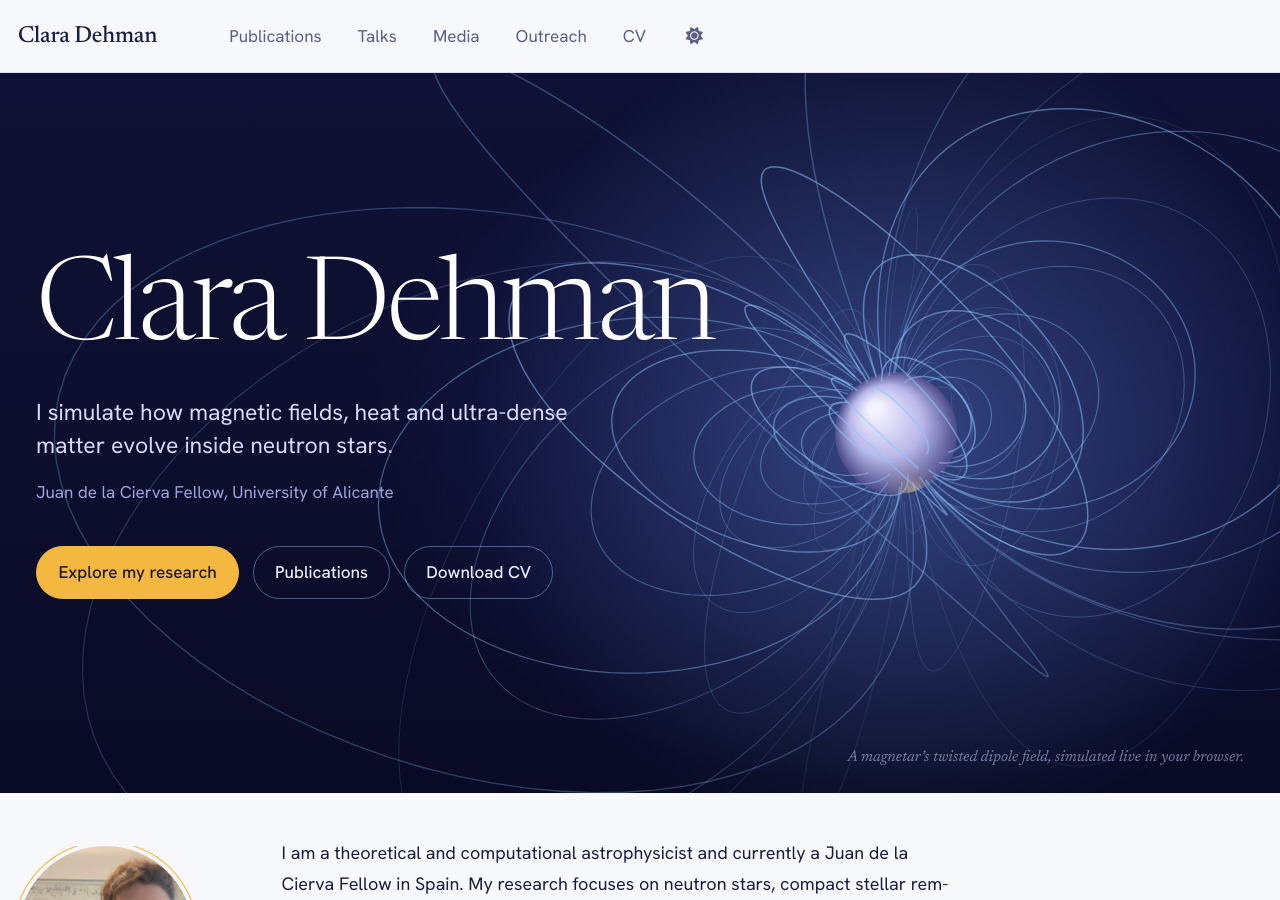
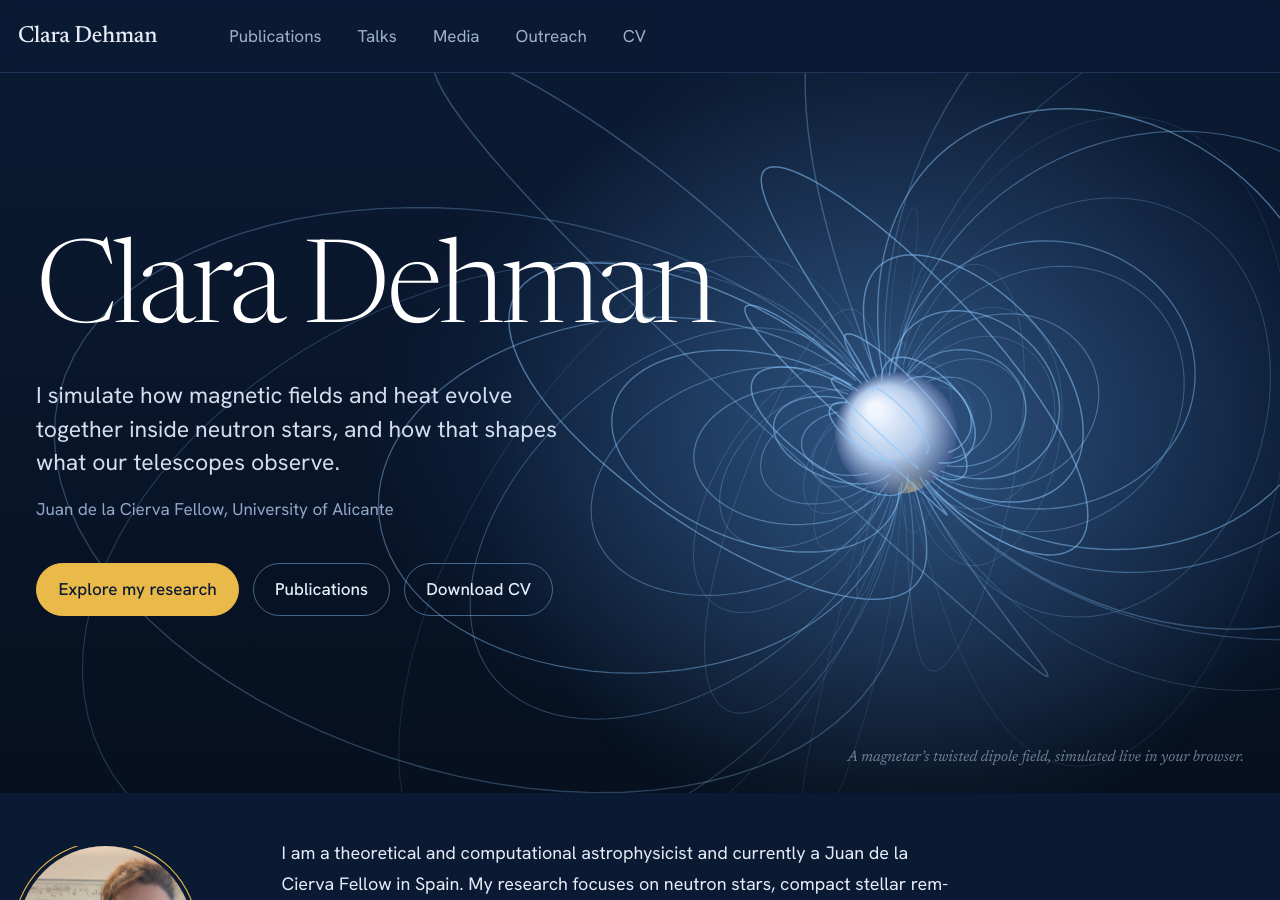
Before and after one commit to ClaraDehman/ClaraDehman.github.io, a Jekyll site: the page built from _pages/about.md, in a window 1280 px wide and 900 px high. Built offline with Jekyll 4.4.1, drawn with Linux system fonts in a browser that asks for light colours; some web fonts are replaced.

Commit message:
Night mode only, midnight-blue palette, new hero sentence

```diff
--- a/_includes/head/custom.html
+++ b/_includes/head/custom.html
@@ -12,7 +12,7 @@
 <link rel="icon" type="image/png" href="{{ base_path }}/images/favicon-192x192.png" sizes="192x192"/>
 <link rel="manifest" href="{{ base_path }}/images/manifest.json"/>
 <link rel="icon" href="/images/favicon.ico"/>
-<meta name="theme-color" content="#ffffff"/>
+<meta name="theme-color" content="#0B1A33"/>
 <link rel="stylesheet" href="{{ base_path }}/assets/css/academicons.css"/>
 
 <!-- Support for MatJax -->
--- a/_includes/home-hero.html
+++ b/_includes/home-hero.html
@@ -3,7 +3,7 @@
   <canvas id="magnetosphere" class="hero__canvas" aria-hidden="true"></canvas>
   <div class="hero__inner">
     <h1 id="hero-name" class="hero__name">{{ site.author.name }}</h1>
-    <p class="hero__lede">I simulate how magnetic fields, heat and ultra-dense matter evolve inside neutron stars.</p>
+    <p class="hero__lede">I simulate how magnetic fields and heat evolve together inside neutron stars, and how that shapes what our telescopes observe.</p>
     <p class="hero__role">{{ site.author.bio }}, University of Alicante</p>
     <nav class="hero__links" aria-label="Quick links">
       <a class="hero__btn hero__btn--primary" href="#research">Explore my research</a>
--- a/_includes/masthead.html
+++ b/_includes/masthead.html
@@ -15,9 +15,6 @@
             {% endif %}
             <li class="masthead__menu-item{% if page.url == link.url %} is-active{% endif %}"><a href="{{ domain }}{{ link.url }}"{% if page.url == link.url %} aria-current="page"{% endif %}>{{ link.title }}</a></li>
           {% endfor %}
-          <li id="theme-toggle" class="masthead__menu-item persist tail">
-            <a><i id="theme-icon" class="fa-solid fa-sun" aria-hidden="true" title="toggle theme"></i></a>
-          </li>
         </ul>
         <ul class="hidden-links hidden"></ul>
       </nav>
--- a/_sass/layout/_cosmos.scss
+++ b/_sass/layout/_cosmos.scss
@@ -1,48 +1,26 @@
 /* ==========================================================================
    COSMOS — site-specific visual layer for Clara Dehman's site.
    Loaded last in main.scss so it sits on top of the AcademicPages defaults.
-   Palette: magnetosphere indigo, cool paper, field-line blue, hotspot gold.
+   Palette: midnight navy, field-line blue, hotspot gold. Night mode only.
    ========================================================================== */
 
-:root {
-  --c-night        : #0F1236;
-  --c-night-deep   : #090B26;
-  --c-paper        : #F7F8FC;
-  --c-surface      : #FFFFFF;
-  --c-ink          : #1C1E3F;
-  --c-muted        : #5B5F86;
-  --c-rule         : #DCDEEC;
-  --c-link         : #3346C9;
-  --c-link-hover   : #1E2A8C;
-  --c-hl           : #8A5A00;
-  --c-gold         : #F4B740;
-  --c-field        : #8CC8FF;
-  --c-plate        : #FFFFFF;
-
-  --global-bg-color               : var(--c-paper);
-  --global-footer-bg-color        : var(--c-night);
-  --global-text-color             : var(--c-ink);
-  --global-text-color-light       : var(--c-muted);
-  --global-border-color           : var(--c-rule);
-  --global-dark-border-color      : var(--c-rule);
-  --global-link-color             : var(--c-link);
-  --global-link-color-hover       : var(--c-link-hover);
-  --global-link-color-visited     : var(--c-link);
-  --global-masthead-link-color    : var(--c-ink);
-  --global-masthead-link-color-hover : var(--c-link);
-  --global-thead-color            : var(--c-rule);
-}
-
+/* One night palette, used everywhere (the site no longer switches to a light theme).
+   Applied to both selectors so it also wins over the template's own dark block. */
+:root,
 html[data-theme="dark"] {
-  --c-paper        : #0F1236;
-  --c-plate        : #FFFFFF;
-  --c-surface      : #161A48;
-  --c-ink          : #E3E4F5;
-  --c-muted        : #A0A4CC;
-  --c-rule         : #2B3068;
-  --c-link         : #A9BBFF;
-  --c-link-hover   : #DCE3FF;
-  --c-hl           : #F4B740;
+  --c-night        : #0B1A33;   /* midnight navy: page and hero */
+  --c-night-deep   : #06101F;   /* footer, bottom of hero */
+  --c-paper        : #0B1A33;
+  --c-surface      : #11233F;   /* raised panels (mobile menus) */
+  --c-ink          : #E6ECF7;   /* main text */
+  --c-muted        : #9FB0CC;   /* secondary text */
+  --c-rule         : #1F3456;   /* hairlines and borders */
+  --c-link         : #8FC3FF;
+  --c-link-hover   : #D2E6FF;
+  --c-hl           : #E9B949;   /* hotspot gold: dates, honours */
+  --c-gold         : #E9B949;
+  --c-field        : #8CC8FF;   /* field-line blue */
+  --c-plate        : #FFFFFF;   /* figures keep their white background */
 
   --global-bg-color               : var(--c-paper);
   --global-footer-bg-color        : var(--c-night-deep);
@@ -56,8 +34,9 @@ html[data-theme="dark"] {
   --global-masthead-link-color    : var(--c-ink);
   --global-masthead-link-color-hover : var(--c-link);
   --global-thead-color            : var(--c-rule);
-  --global-code-background-color  : #1B1F52;
-  --global-code-text-color        : #E3E4F5;
+  --global-code-background-color  : #11233F;
+  --global-code-text-color        : #E6ECF7;
+  color-scheme: dark;
 }
 
 $display: "Newsreader", Georgia, serif;
@@ -163,9 +142,9 @@ hr { border: 0; border-top: 1px solid var(--c-rule); }
   align-items: center;
   min-height: clamp(540px, 80vh, 780px);
   overflow: hidden;
-  color: #ECEEFF;
+  color: #EEF3FB;
   background:
-    radial-gradient(ellipse 60% 70% at 70% 50%, #1D2262 0%, rgba(29, 34, 98, 0) 70%),
+    radial-gradient(ellipse 60% 70% at 70% 50%, #173661 0%, rgba(23, 54, 97, 0) 70%),
     linear-gradient(180deg, var(--c-night) 0%, var(--c-night-deep) 100%);
   isolation: isolate;
 
@@ -201,13 +180,13 @@ hr { border: 0; border-top: 1px solid var(--c-rule); }
     margin: 0 0 0.9rem;
     font-size: clamp(1.15rem, 1.8vw, 1.45rem);
     line-height: 1.45;
-    color: #D6D9F7;
+    color: #D3DEF0;
   }
 
   &__role {
     margin: 0 0 2.2rem;
     font-size: 0.95rem;
-    color: #9EA4DA;
+    color: #93A7C8;
   }
 
   &__links {
@@ -222,13 +201,13 @@ hr { border: 0; border-top: 1px solid var(--c-rule); }
     padding: 0.7em 1.25em;
     border-radius: 999px;
     border: 1px solid rgba(140, 200, 255, 0.45);
-    color: #E4ECFF;
+    color: #E3EDFB;
     font-size: 0.95rem;
     font-weight: 500;
     text-decoration: none;
     transition: background-color 0.2s ease, border-color 0.2s ease, color 0.2s ease;
 
-    &:visited { color: #E4ECFF; }
+    &:visited { color: #E3EDFB; }
     &:hover {
       color: #FFFFFF;
       border-color: var(--c-field);
@@ -239,12 +218,12 @@ hr { border: 0; border-top: 1px solid var(--c-rule); }
     &--primary:visited {
       background: var(--c-gold);
       border-color: var(--c-gold);
-      color: #1B1533;
+      color: #0B1A33;
     }
     &--primary:hover {
-      background: #FFCB63;
-      border-color: #FFCB63;
-      color: #1B1533;
+      background: #F3C866;
+      border-color: #F3C866;
+      color: #0B1A33;
     }
   }
 
@@ -256,7 +235,7 @@ hr { border: 0; border-top: 1px solid var(--c-rule); }
     font-family: $display;
     font-style: italic;
     font-size: 0.85rem;
-    color: rgba(200, 210, 255, 0.55);
+    color: rgba(190, 210, 240, 0.55);
   }
 
   @media (max-width: 899px) {
@@ -541,17 +520,17 @@ h2 + .pub { border-top: 0; padding-top: 0.25rem; }
 
 .page__footer {
   background: var(--c-night);
-  color: #A8ACD6;
+  color: #9FB0CC;
   border-top: 0;
 
-  a, a:visited { color: #CBD3FF; }
+  a, a:visited { color: #C9DCF5; }
   a:hover { color: #FFFFFF; }
 
   .social-icons .fa,
   .social-icons .fas { color: var(--c-gold); }
 }
 
-.page__footer-copyright { color: #8D92C2; }
+.page__footer-copyright { color: #7F92B3; }
 
 @media (prefers-reduced-motion: reduce) {
   *, *::before, *::after { transition: none !important; animation: none !important; }
--- a/assets/js/magnetosphere.js
+++ b/assets/js/magnetosphere.js
@@ -108,7 +108,7 @@
 
     // the star
     var g = ctx.createRadialGradient(cx - R * 0.35, cy - R * 0.4, R * 0.1, cx, cy, R);
-    g.addColorStop(0, '#f3f2ff'); g.addColorStop(0.55, '#b8b6e8'); g.addColorStop(1, '#4a4a8a');
+    g.addColorStop(0, '#f2f7ff'); g.addColorStop(0.55, '#b4cbea'); g.addColorStop(1, '#3a5687');
     ctx.fillStyle = g; ctx.beginPath(); ctx.arc(cx, cy, R, 0, Math.PI * 2); ctx.fill();
 
     // polar hotspots where field lines thread the surface
```
